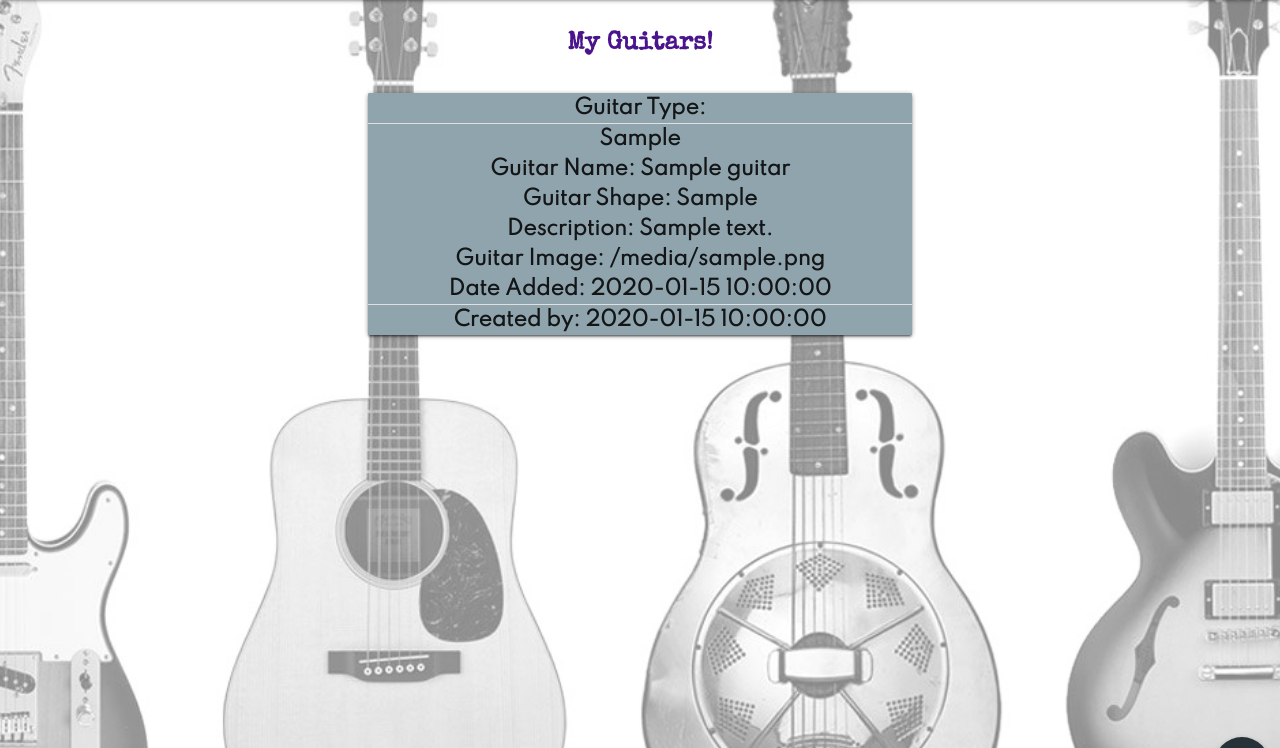
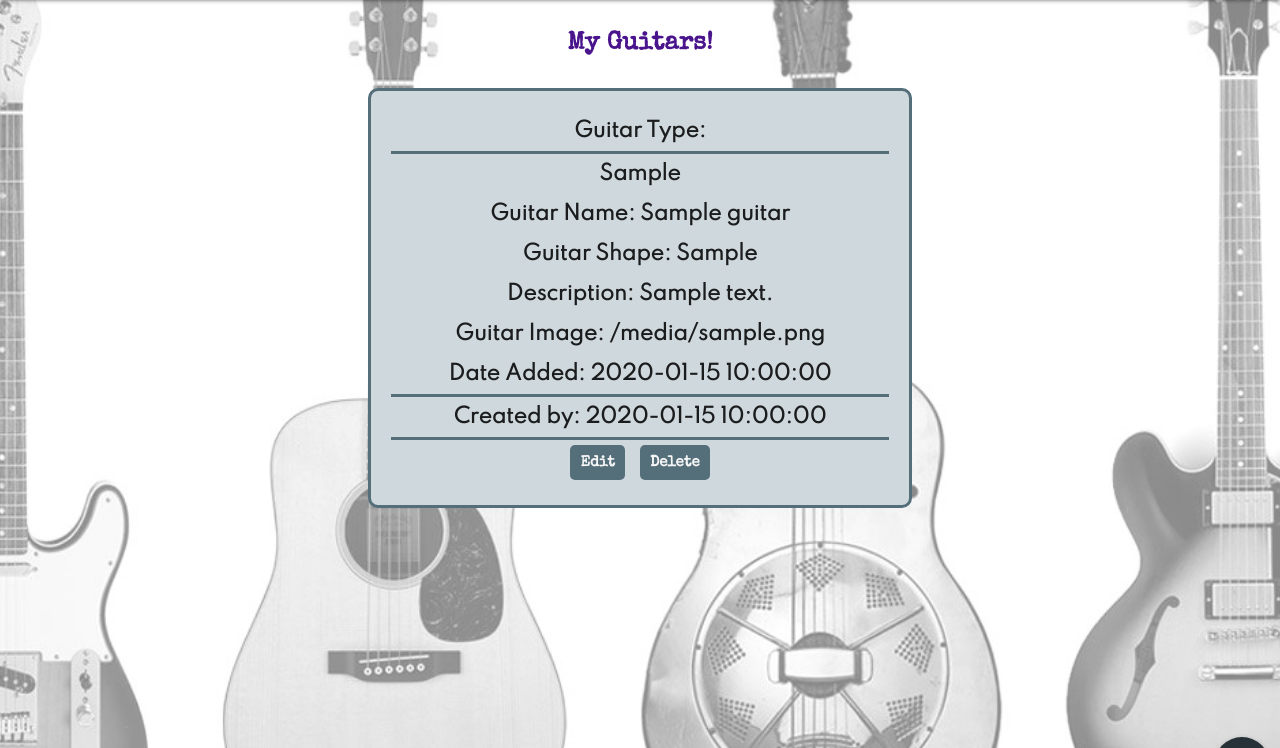
Before and after one commit to Code-Institute-Submissions/buzzing-strings, a Flask app: page /user in a window 1280 px wide. Shown: the part 64-812 px from the top of the page. Run offline with Flask 2, Linux system fonts and the light colour scheme; a database or web service that is not in the repository returns one stand-in record (values such as "Sample title"); some libraries are stand-ins or nearby versions.

Commit message:
Added delete and edit buttons

```diff
--- a/static/css/style.css
+++ b/static/css/style.css
@@ -117,6 +117,13 @@ p.content-text {
     line-height: 2;
 }
 
+.divider {
+    height: 0.3rem;
+    overflow: hidden;
+    background-color: #546e7a;
+}
+
+
 /* All Guitars list styling */
 p.info-text {
     text-align: center;
@@ -129,7 +136,7 @@ p.info-text {
     opacity: 0.8;
 }
 
-/* Register and Login form/buttons styling */
+/* Register/login/Add Guitar forms/buttons styling */
 form.register-form,
 form.login-form,
 form.add-guitar {
@@ -217,10 +224,13 @@ h4.flash-message {
     line-height: 2;
 }
 
-/* User Profile styling */
-.user.card-panel {
-    margin-top: 3rem;
+.guitar-card {
+    line-height: 2;
+    border: 0.3rem solid #546e7a;
+    border-radius: 1rem;
+    padding: 2rem;
 }
+
 
 /* Styling error page */
 .error-page {
--- a/templates/components/card/guitar_card.html
+++ b/templates/components/card/guitar_card.html
@@ -2,8 +2,7 @@
 
     <!--guitar card-->
     <div class="col s12 m8 offset-m2">
-        <div class="guitar card blue-grey lighten-2 center-align">
-             <div class="card blue-grey lighten-2 center-align">
+        <div class="guitar-card blue-grey lighten-4 center-align">
             {% for guitar in guitars %}
             <p class="guitar-type">Guitar Type:
             <div class="divider"></div>
@@ -17,7 +16,9 @@
             <div class="divider"></div>
             <p class="added_by">Created by: {{ guitar.added_by }}</p>
             {% endfor %}
-                </div>
+            <div class="divider"></div>
+            <a href="#"  class="form-buttons about-buttons">Edit</a>
+            <a href="#"  class="form-buttons about-buttons">Delete</a>
         </div>
     </div>
 
```
Also changed, not shown: TESTING.md (+6 -6 lines), README.md. Lines whose indentation alone changed are shown as unchanged.
